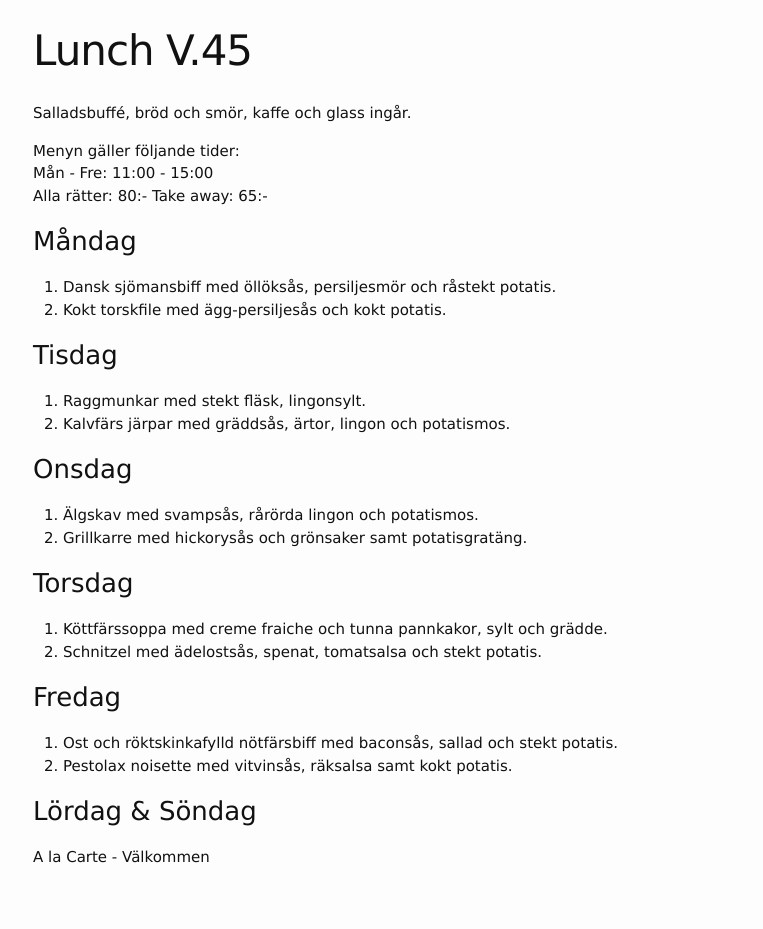
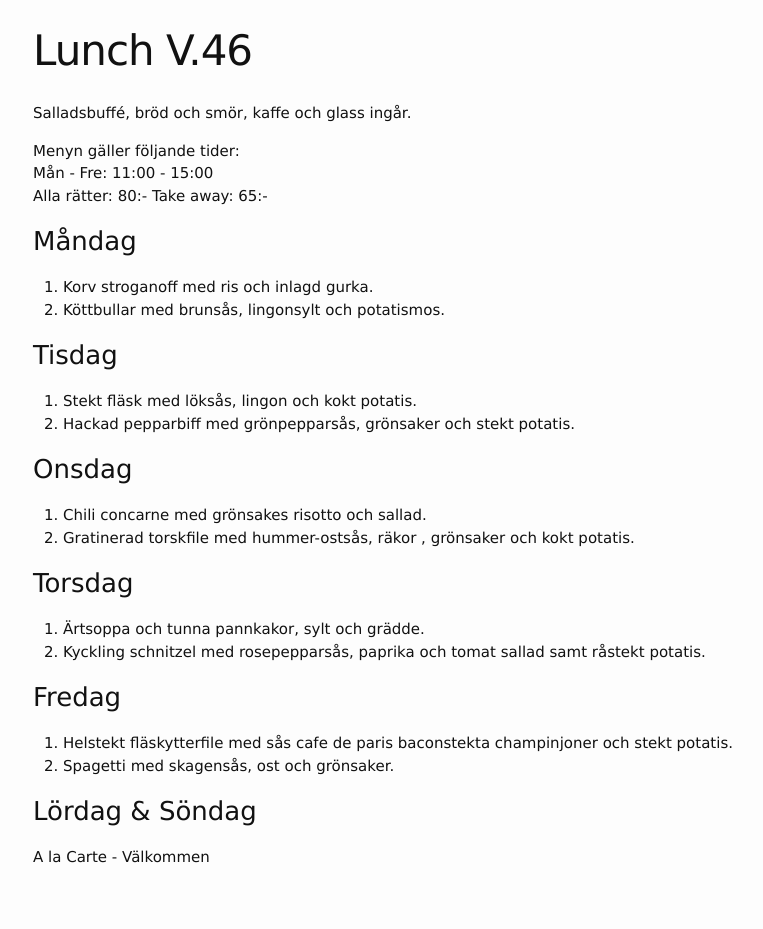
Before and after one commit to FarInn62/farinn62.github.io, a Jekyll site: the page built from lunch.md, in a window 1280 px wide. Shown: the whole page, without its empty margins (237-1000 px from the left). Built offline with Jekyll 4.4.1, drawn with Linux system fonts in a browser that asks for light colours.

Commit message:
Update lunch.md

```diff
--- a/lunch.md
+++ b/lunch.md
@@ -1,6 +1,6 @@
 ---
 layout: foodmenu
-title: Lunch V.45
+title: Lunch V.46
 permalink: /lunch/
 published: true
 ---
@@ -12,28 +12,28 @@ Alla rätter: 80:- Take away: 65:-
 
 ### Måndag
 
-1. Dansk sjömansbiff med öllöksås, persiljesmör och råstekt potatis.
-2. Kokt torskfile med ägg-persiljesås och kokt potatis.
+1. Korv stroganoff med ris och inlagd gurka.
+2. Köttbullar med brunsås, lingonsylt och potatismos.
 
 ### Tisdag
 
-1. Raggmunkar med stekt fläsk, lingonsylt.
-2. Kalvfärs järpar med gräddsås, ärtor, lingon och potatismos.
+1. Stekt fläsk med löksås, lingon och kokt potatis.
+2. Hackad pepparbiff med grönpepparsås, grönsaker och stekt potatis.
 
 ### Onsdag
 
-1. Älgskav med svampsås, rårörda lingon och potatismos.
-2. Grillkarre med hickorysås och grönsaker samt potatisgratäng.
+1. Chili concarne med grönsakes risotto och sallad.
+2. Gratinerad torskfile med hummer-ostsås, räkor , grönsaker och kokt potatis.
 
 ### Torsdag
 
- 1. Köttfärssoppa med creme fraiche och tunna pannkakor, sylt och grädde.
- 2. Schnitzel med ädelostsås, spenat, tomatsalsa och stekt potatis.
+ 1. Ärtsoppa och tunna pannkakor, sylt och grädde.
+ 2. Kyckling schnitzel med rosepepparsås, paprika och tomat sallad samt råstekt potatis.
 
 ### Fredag
 
-1. Ost och röktskinkafylld nötfärsbiff med baconsås, sallad och stekt potatis.
-2. Pestolax noisette med vitvinsås, räksalsa samt kokt potatis.
+1. Helstekt fläskytterfile med sås cafe de paris baconstekta champinjoner och stekt potatis.
+2. Spagetti med skagensås, ost och grönsaker.
 
 ### Lördag & Söndag
 A la Carte - Välkommen
```
